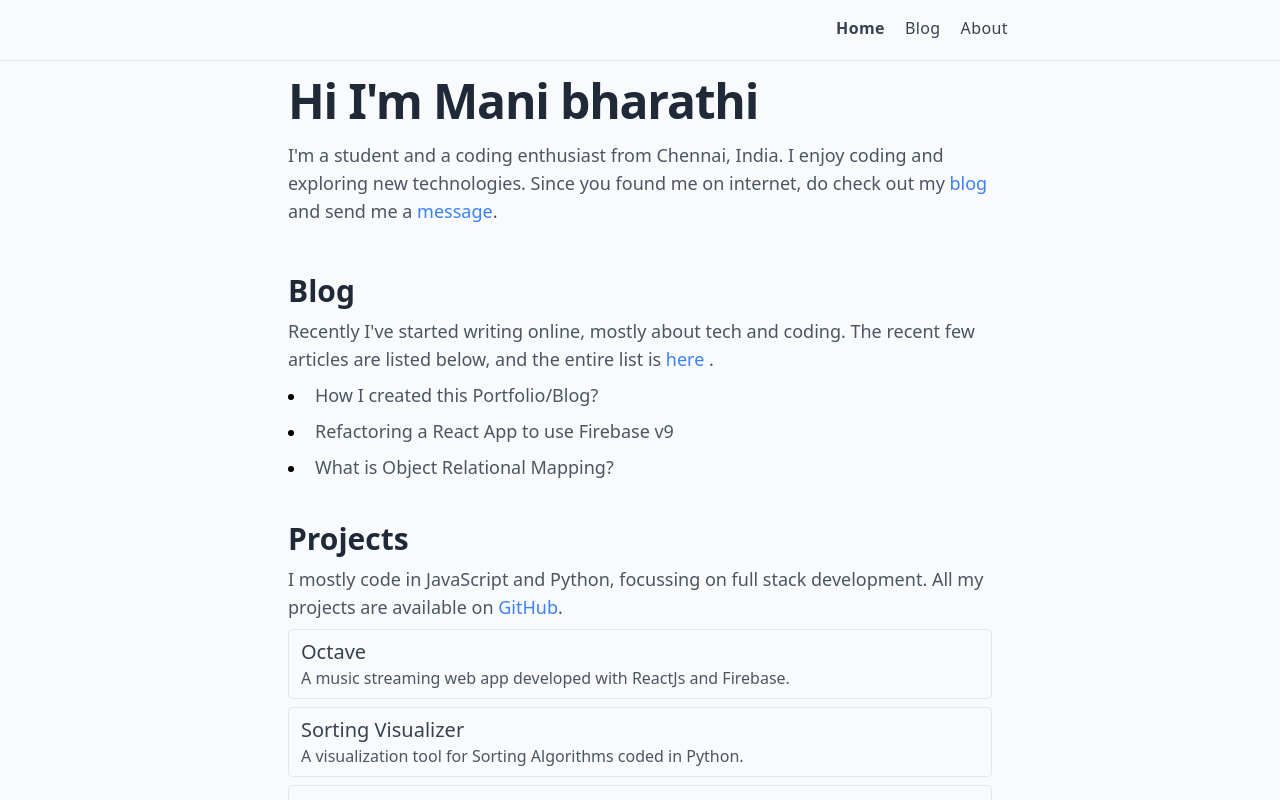
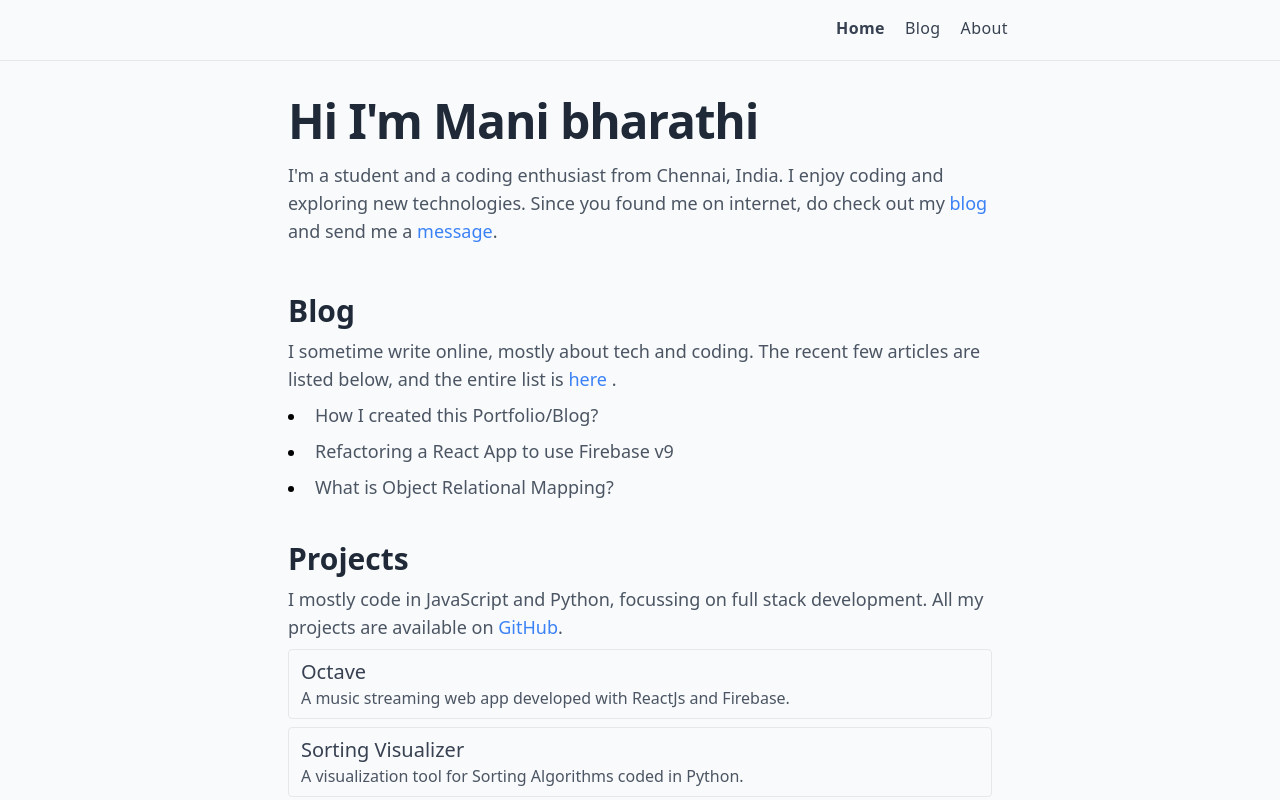
Before and after one commit to mani-barathi/manibarathi.xyz, a Next.js app: page / in a window 1280 px wide. Shown: the top 800 px of the page. Built offline with nearby package versions, Linux system fonts and the light colour scheme.

Commit message:
styling updates & packages update

```diff
--- a/components/BlogLink.js
+++ b/components/BlogLink.js
@@ -4,10 +4,11 @@ import Link from "next/link";
 function BlogPost({ blog }) {
   return (
     <li className="mt-2 mb-2">
-      <Link href={`/blog/${blog.slug}`}>
-        <a className="p-1 text-gray-600 font-medium sm:text-lg hover:text-gray-700">
-          {blog.frontmatter.title}
-        </a>
+      <Link
+        href={`/blog/${blog.slug}`}
+        className="p-1 text-gray-600 font-medium sm:text-lg hover:text-gray-700"
+      >
+        {blog.frontmatter.title}
       </Link>
     </li>
   );
--- a/components/CustomLink.js
+++ b/components/CustomLink.js
@@ -24,10 +24,8 @@ function CustomLink({
   }
 
   return (
-    <Link href={href} {...rest}>
-      <a className={className} {...rest}>
-        {children}
-      </a>
+    <Link href={href} {...rest} className={className}>
+      {children}
     </Link>
   );
 }
--- a/components/MDXComponents.js
+++ b/components/MDXComponents.js
@@ -1,7 +1,6 @@
 import React, { useState } from "react";
 import Link from "next/link";
-import Highlight, { defaultProps } from "prism-react-renderer";
-import theme from "prism-react-renderer/themes/okaidia";
+import { Highlight, defaultProps, themes } from "prism-react-renderer";
 
 function Pre(props) {
   const className = props.children.props.className || "";
@@ -70,8 +69,8 @@ function Pre(props) {
       )}
 
       <Highlight
-        {...defaultProps}
-        theme={theme}
+        // {...defaultProps}
+        theme={themes.dracula}
         code={props.children.props.children.trim()}
         language={language}
       >
--- a/pages/blog/index.js
+++ b/pages/blog/index.js
@@ -28,9 +28,7 @@ export default function Index({ blogPosts }) {
               <h2 className="text-gray-700 font-medium text-lg sm:text-xl">
                 {blog.frontmatter.title}
               </h2>
-              <p className="sm:text-lg text-gray-500">
-                {blog.frontmatter.description}
-              </p>
+              <p className="text-gray-500">{blog.frontmatter.description}</p>
             </div>
           </CustomLink>
         ))}
--- a/pages/index.js
+++ b/pages/index.js
@@ -8,7 +8,7 @@ import { getAllBlogsFrontmatter } from "../utils/blog";
 export default function Home({ blogPosts }) {
   return (
     <PageContainer>
-      <div>
+      <div className="mt-5">
         <h1 className="font-bold text-gray-800 text-3xl sm:text-5xl tracking-tight mb-4">
           Hi I'm Mani bharathi
         </h1>
@@ -36,8 +36,8 @@ export default function Home({ blogPosts }) {
       <div className="mt-8">
         <h1 className="text-gray-800 text-2xl font-bold sm:text-3xl">Blog</h1>
         <p className="mt-2 mb-2 text-gray-600 sm:text-lg">
-          Recently I've started writing online, mostly about tech and coding.
-          The recent few articles are listed below, and the entire list is{" "}
+          I sometime write online, mostly about tech and coding. The recent few
+          articles are listed below, and the entire list is{" "}
           <CustomLink
             href="/blog"
             className="font-medium text-blue-500 hover:underline hover:text-blue-600"
```
Also changed, not shown: package.json (+8 -8 lines), 1 other file (tests, documents, lock files or other folders).
